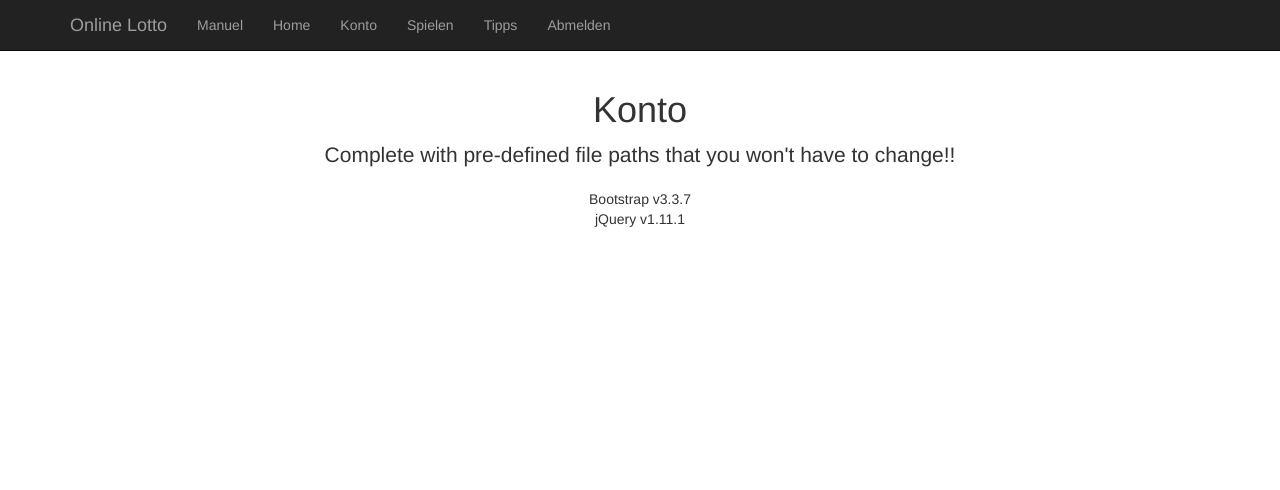
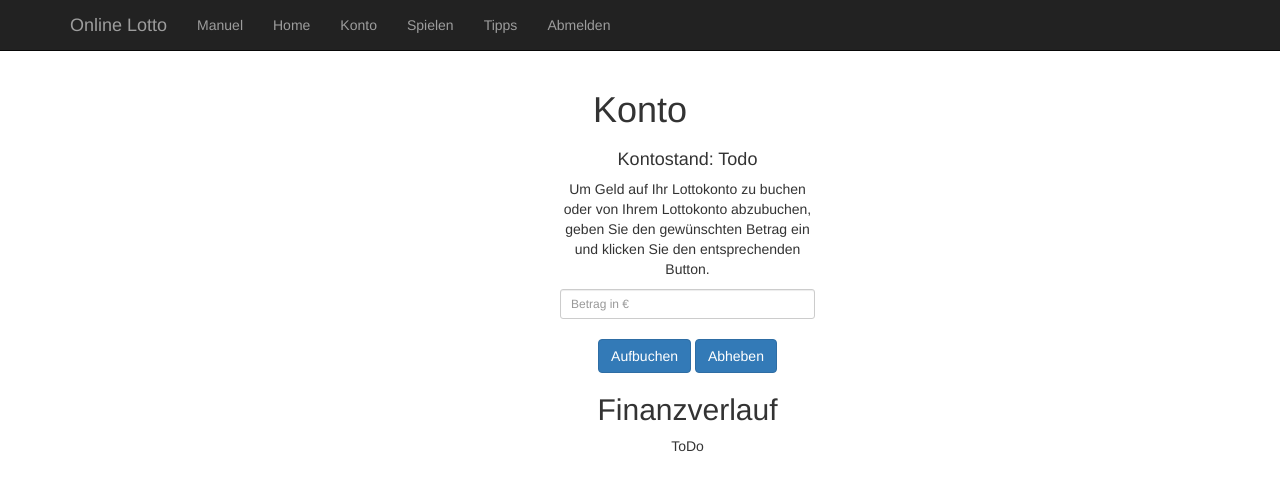
Before and after one commit to Gwindor-Aut/ITM14_Lotto, a plain HTML site: page website/konto.html in a window 1280 px wide. Drawn offline with Linux system fonts and the light colour scheme.

Commit message:
added konto page (without logic)

```diff
--- /dev/null
+++ b/website/js/script.js
@@ -0,0 +1,18 @@
+function debit(value) {
+	if(value.value <= 0){
+		alert("Bitte tragen Sie eine gültige Summe in das Feld ein.");
+	} else {
+	confirm("Sie sind dabei, " + value.value + "€ von ihrem Lottokonto zu beheben.");
+	//ToDo: Logik, DB, ...
+	//		Überprüfen, ob so viel Geld auf dem Lottokonto ist
+	}
+}
+
+function recharge(value){
+	if(value.value <= 0){
+		alert("Bitte tragen Sie eine gültige Summe in das Feld ein.");
+	} else {
+		confirm("Sie sind dabei, " + value.value + "€ auf ihr Lottokonto zu buchen.");
+		//ToDo: Logik, DB, ...
+	}
+}
--- a/website/konto.html
+++ b/website/konto.html
@@ -13,6 +13,8 @@
 
     <!-- Bootstrap Core CSS -->
     <link href="css/bootstrap.min.css" rel="stylesheet">
+
+    <script src="./js/script.js" type="text/javascript"></script>
 
     <!-- Custom CSS -->
     <style>
@@ -79,13 +81,31 @@
 
             <div class="row">
                 <div class="col-lg-12 text-center">
+
                     <h1>Konto</h1>
-                <p class="lead">Complete with pre-defined file paths that you won't have to change!!</p>
-                <ul class="list-unstyled">
-                    <li>Bootstrap v3.3.7</li>
-                    <li>jQuery v1.11.1</li>
-                </ul>
+
+
+
+                    <div class="col-md-offset-5 col-md-3">
+                        <div class="form-login">
+                            <h4>Kontostand: Todo</h4>
+                            <p>Um Geld auf Ihr Lottokonto zu buchen oder von Ihrem Lottokonto abzubuchen, geben Sie den gewünschten Betrag ein und klicken Sie den entsprechenden Button.</p>
+                            <input type="number" id="value" class="form-control input-sm chat-input" placeholder="Betrag in €" />
+                        </br>
+                        <div class="wrapper">
+                            <span class="group-btn">
+                                <a href="#" class="btn btn-primary btn-md" onclick="recharge(value)">Aufbuchen <i class="fa fa-sign-in"></i></a>
+                            </span>
+                            <span class="group-btn">
+                                <a href="#" class="btn btn-primary btn-md" onclick="debit(value)">Abheben <i class="fa fa-sign-in"></i></a>
+                            </span>
                         </div>
+                    </div>
+
+
+
+                    <h2>Finanzverlauf</h2>
+                    <p>ToDo</p>
                 </div>
                 <!-- /.row -->
 
```
Also changed, not shown: website/login.html (+0 -4 lines). Lines whose indentation alone changed are shown as unchanged.
